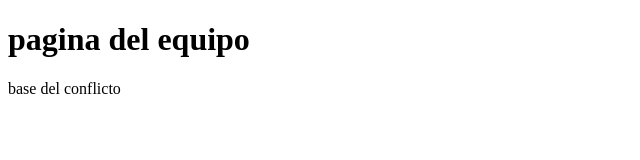
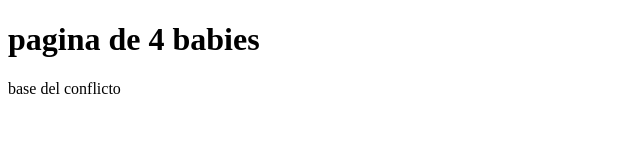
Before and after one commit to 4-babies/conflicto, a plain HTML site: page index.html in a window 1280 px wide. Shown: the whole page, without its empty margins (0-640 px from the left). Drawn offline with Linux system fonts and the light colour scheme.

Commit message:
Cambiar nombre de h1

```diff
--- a/index.html
+++ b/index.html
@@ -1,4 +1,4 @@
 <!DOCTYPE html>
 <title>4 babies</title>
-<h1>pagina del equipo</h1>
+<h1>pagina de 4 babies</h1>
 <p>base del conflicto</p>
```
